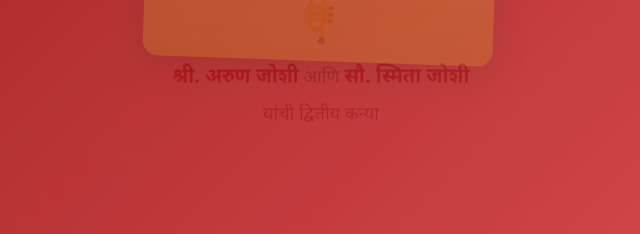
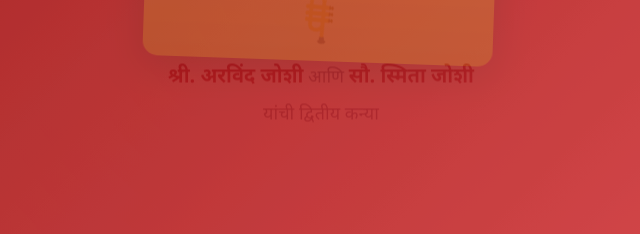
Before and after one commit to Aanandjoshi1122/Wedding-Invitation, a plain HTML site: page index.html in a window 1280 px wide. Shown: the part 429-663 px from the top of the page, 319-959 px from the left. Drawn offline with Linux system fonts and the light colour scheme.

Commit message:
Update index.html

```diff
--- a/index.html
+++ b/index.html
@@ -827,7 +827,7 @@
                 <div class="rings-divider">🎺</div>
 
                 <div class="parents-info">
-                    <strong>श्री. अरुण जोशी</strong> आणि <strong>सौ. स्मिता जोशी</strong><br>
+                    <strong>श्री. अरविंद जोशी</strong> आणि <strong>सौ. स्मिता जोशी</strong><br>
                     यांची द्वितीय कन्या
                 </div>
 
```
